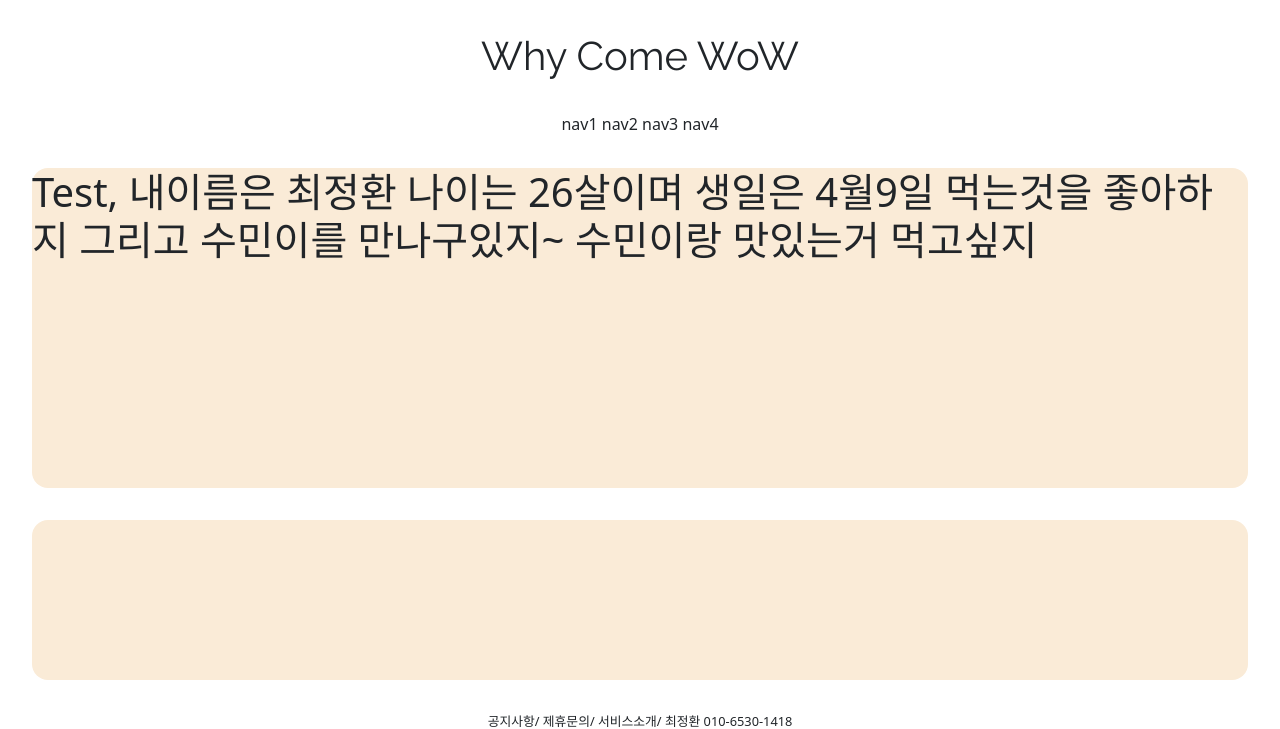
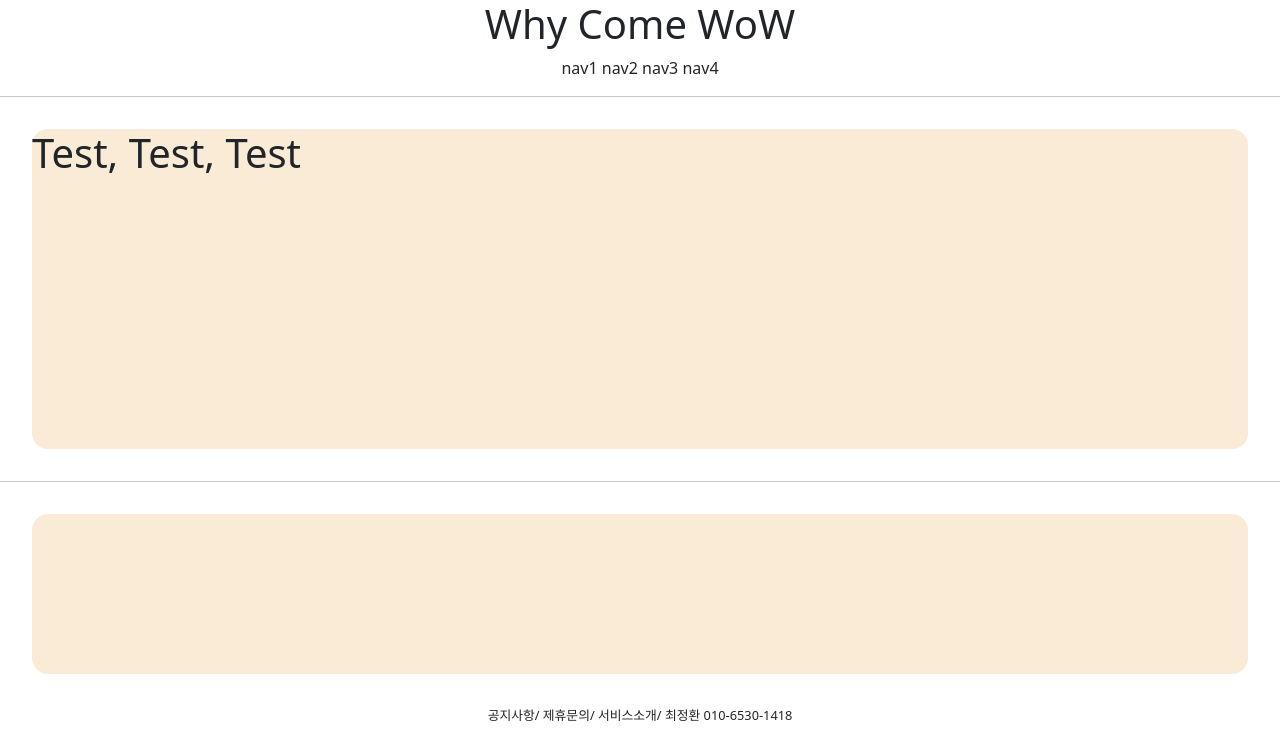
Before and after one commit to whycomere/jhjhjhjh, a Django app: page /accounts/hello_world/ in a window 1280 px wide. Shown: the top 729 px of the page. Run offline with Django 3.2, Linux system fonts and the light colour scheme; parts of the project's set-up code (start-up, migrations or seed data) failed here and were passed over.

Commit message:
2021.07.05 5반 최정환입니다..!!

```diff
--- a/accountapp/templates/accountapp/hello_world.html
+++ b/accountapp/templates/accountapp/hello_world.html
@@ -3,8 +3,7 @@
 {% block content %}
     <div style="height: 20rem; background: antiquewhite; border-radius: 1rem; margin: 2rem;">
 
-    <h1>Test, 내이름은 최정환 나이는 26살이며 생일은 4월9일 먹는것을 좋아하지
-    그리고 수민이를 만나구있지~ 수민이랑 맛있는거 먹고싶지</h1>
+    <h1>Test, Test, Test</h1>
 
     </div>
 {% endblock %}
--- a/templates/base.html
+++ b/templates/base.html
@@ -7,8 +7,12 @@
 
 {% include 'header.html'%}
 
+<hr>
+
 {% block content %}
 {% endblock %}
+
+<hr>
 
 <div style="height: 10rem; background: antiquewhite; border-radius: 1rem; margin: 2rem;">
 
--- a/templates/head.html
+++ b/templates/head.html
@@ -1,3 +1,4 @@
+{% load static %}
 <head>
     <meta charset="UTF-8">
     <title>김수민!!!!</title>
@@ -11,4 +12,7 @@
     <link rel="preconnect" href="https://fonts.gstatic.com" crossorigin>
     <link href="https://fonts.googleapis.com/css2?family=Raleway&display=swap" rel="stylesheet">
 
+{#    static file link#}
+    <link rel="rel=stylesheet" type="text/css" href={% static 'base.css'%}>
+
 </head>
--- a/templates/header.html
+++ b/templates/header.html
@@ -1,11 +1,11 @@
 <div style = "text-align : center">
 
 
-    <div style="margin: 2rem 0; font-family: 'Raleway', sans-serif;">
-        <h1>Why Come WoW</h1>
+    <div>
+        <h1 class="whycomewow">Why Come WoW</h1>
     </div>
 
-    <div style="margin-bottom: 2rem;"
+    <div class="whycomewow_button">
         <span>nav1</span>
         <span>nav2</span>
         <span>nav3</span>
--- a/winwin_2/settings.py
+++ b/winwin_2/settings.py
@@ -136,6 +136,10 @@
 
 STATIC_URL = '/static/'
 
+STATICFILES_DIRS = [
+    BASE_DIR / "static",
+]
+
 # Default primary key field type
 # https://docs.djangoproject.com/en/3.2/ref/settings/#default-auto-field
 
```
Also changed, not shown: static/base.css (added, +9 -0 lines).
